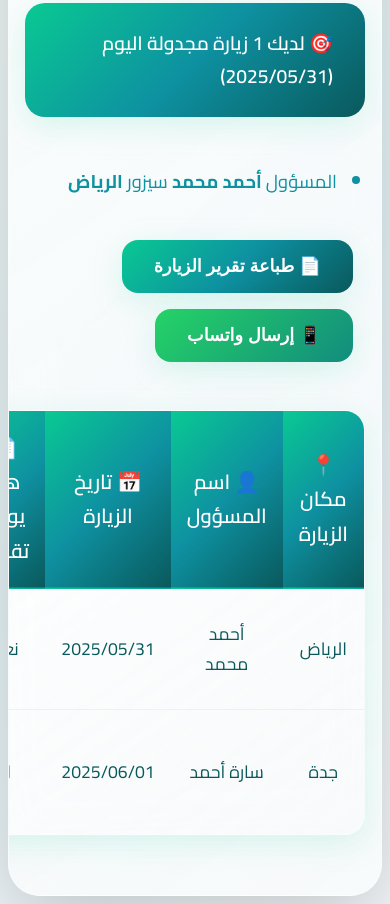
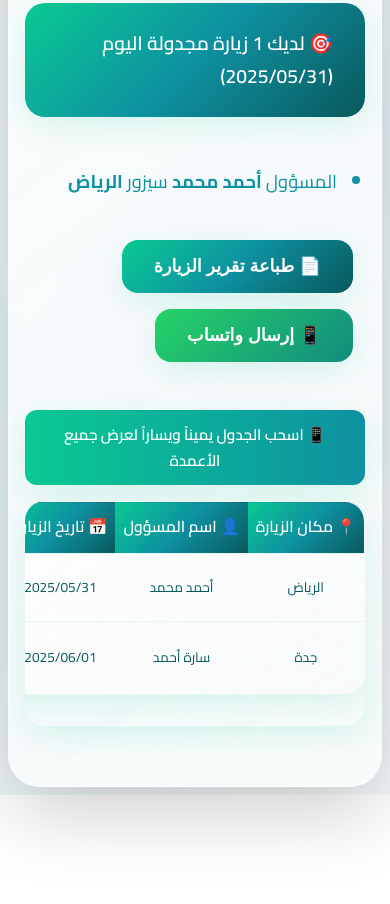
Before and after one commit to iblwz/Amer, a plain HTML site: page index.html in a window 390 px wide. Shown: the part 1531-2435 px from the top of the page. After the commit the page ends 2326 px from the top, so only its background shows below. Drawn offline with nearby package versions, Linux system fonts and the light colour scheme; no server answers.

Commit message:
Update index.html

```diff
--- a/index.html
+++ b/index.html
@@ -523,6 +523,29 @@
             box-shadow: var(--shadow-heavy);
         }
 
+        /* تحسينات الجدول للأجهزة المحمولة */
+        .mobile-table-hint {
+            display: none;
+            text-align: center;
+            background: linear-gradient(90deg, var(--primary1), var(--primary2));
+            color: white;
+            padding: 12px;
+            border-radius: 12px;
+            margin-bottom: 16px;
+            font-size: 0.95em;
+            font-weight: 600;
+            box-shadow: var(--shadow-light);
+        }
+
+        .table-responsive-wrapper {
+            width: 100%;
+            overflow-x: auto;
+            -webkit-overflow-scrolling: touch;
+            border-radius: 20px;
+            box-shadow: var(--shadow-light);
+            margin-bottom: 20px;
+        }
+
         /* الجدول */
         table {
             width: 100%;
@@ -652,6 +675,39 @@
                 min-width: auto;
                 max-width: none;
             }
+
+            /* إظهار رسالة التوجيه للجوال */
+            .mobile-table-hint {
+                display: block;
+            }
+
+            /* تحسينات الجدول للجوال */
+            table {
+                min-width: 700px;
+                font-size: 0.9em;
+            }
+
+            th, td {
+                padding: 14px 10px !important;
+                white-space: nowrap;
+                min-width: 120px;
+            }
+
+            /* تحسين النصوص الطويلة */
+            td {
+                max-width: 150px;
+                overflow: hidden;
+                text-overflow: ellipsis;
+            }
+
+            /* إظهار النص الكامل عند النقر */
+            td:hover {
+                white-space: normal;
+                max-width: none;
+                background: rgba(9, 201, 146, 0.1);
+                z-index: 10;
+                position: relative;
+            }
         }
 
         @media (max-width: 480px) {
@@ -666,6 +722,17 @@
             .chart-block {
                 width: 100%;
                 padding: 20px 12px;
+            }
+
+            /* تحسينات إضافية للجداول الصغيرة */
+            table {
+                min-width: 600px;
+                font-size: 0.85em;
+            }
+
+            th, td {
+                padding: 12px 8px !important;
+                min-width: 100px;
             }
         }
     </style>
@@ -936,7 +1003,13 @@
 
         function buildTable(arr) {
             if (!arr.length) return `<div class="no-data">📋 لا يوجد بيانات مطابقة للبحث</div>`;
-            let html = `<table>
+
+            let html = `
+            <div class="mobile-table-hint">
+                📱 اسحب الجدول يميناً ويساراً لعرض جميع الأعمدة
+            </div>
+            <div class="table-responsive-wrapper">
+                <table>
                     <thead>
                         <tr>
                             <th>📍 مكان الزيارة</th>
@@ -947,20 +1020,21 @@
                         </tr>
                     </thead>
                     <tbody>`;
+
             arr.forEach(item => {
                 const scheduled = item["حالة الجدولة"] === "مجدول";
                 const scheduleBadge = scheduled
                     ? `<span class="scheduled">✅ مجدول</span>`
                     : `<span class="unscheduled">⚠️ غير مجدول</span>`;
                 html += `<tr>
-                        <td>${item["مكان الزيارة"] || ""}</td>
-                        <td>${item["اسم المسؤول"] || ""}</td>
-                        <td>${item["تاريخ الزيارة"] || ""}</td>
-                        <td>${item["هل يوجد تقرير؟"] || ""}</td>
-                        <td>${scheduleBadge}</td>
+                        <td data-label="مكان الزيارة">${item["مكان الزيارة"] || ""}</td>
+                        <td data-label="اسم المسؤول">${item["اسم المسؤول"] || ""}</td>
+                        <td data-label="تاريخ الزيارة">${item["تاريخ الزيارة"] || ""}</td>
+                        <td data-label="هل يوجد تقرير؟">${item["هل يوجد تقرير؟"] || ""}</td>
+                        <td data-label="حالة الجدولة">${scheduleBadge}</td>
                     </tr>`;
             });
-            html += `</tbody></table>`;
+            html += `</tbody></table></div>`;
             return html;
         }
 
```
Lines whose indentation alone changed are shown as unchanged.
